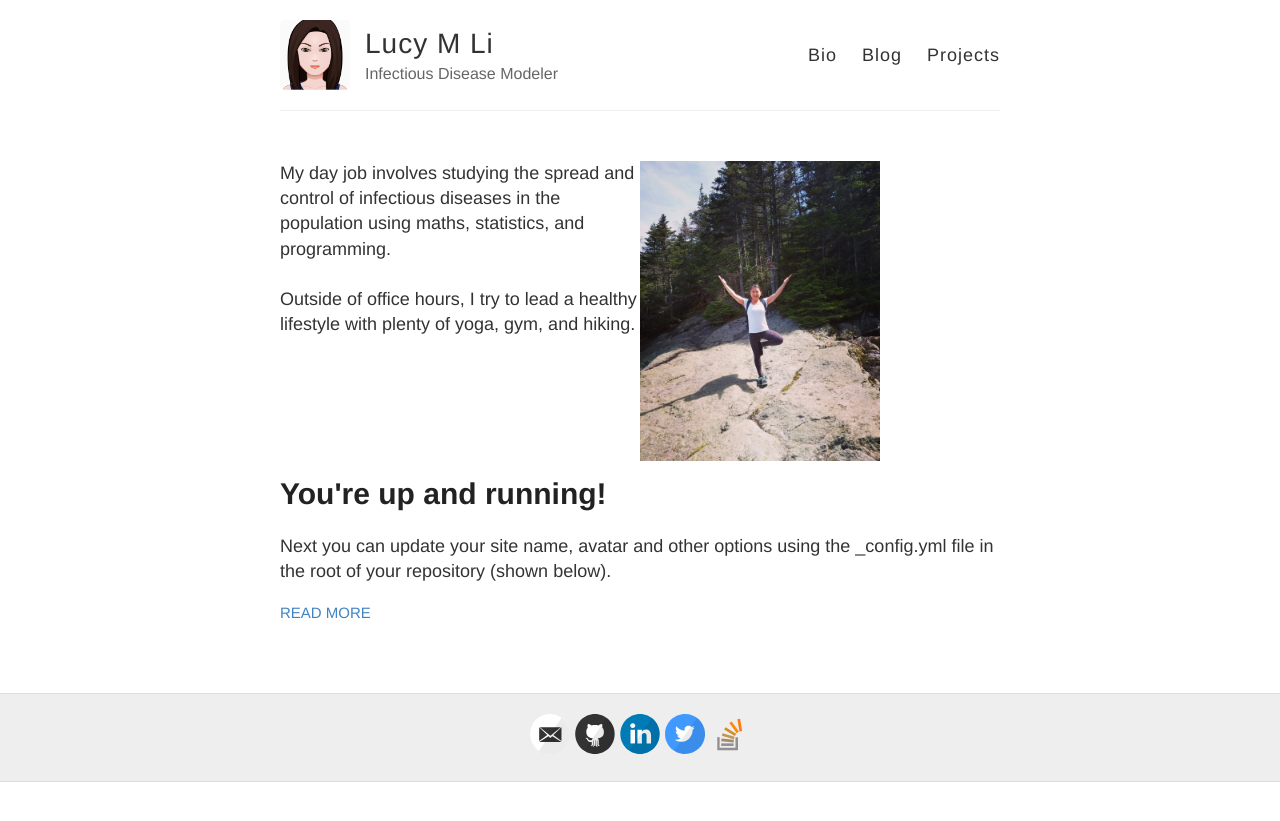
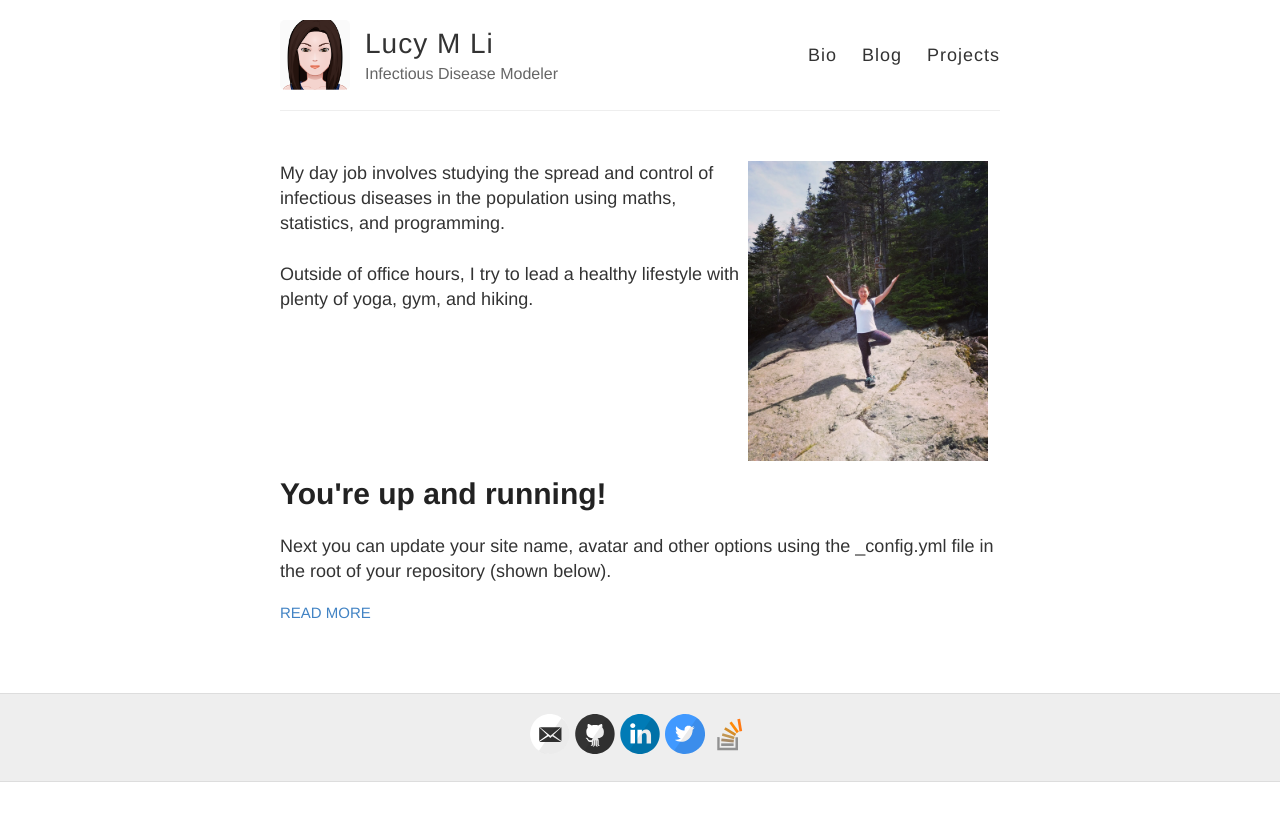
Before and after one commit to lucymli/lucymli.github.io, a Jekyll site: the page built from index.html, in a window 1280 px wide. Shown: the top 821 px of the page. Built offline with Jekyll 4.4.1, drawn with Linux system fonts in a browser that asks for light colours.

Commit message:
update layout of homepage

```diff
--- a/index.html
+++ b/index.html
@@ -5,12 +5,12 @@ layout: default
 <div id="contentBox" style="margin:0px auto; width:100%">
 
  <!-- columns divs, float left, no margin so there is no space between column, width=1/3 -->
-    <div id="column1" style="float:left; margin:0; width:50%;">
+    <div id="column1" style="float:left; margin:0; width:65%;">
 		My day job involves studying the spread and control of infectious diseases in the population using maths, statistics, and programming.<br><br>
         Outside of office hours, I try to lead a healthy lifestyle with plenty of yoga, gym, and hiking.
     </div>
 
-    <div id="column2" style="float:left; margin:0;width:50%;">
+    <div id="column2" style="float:left; margin:0;width:35%;">
         <img src="https://github.com/lucymli/lucymli.github.io/raw/master/images/treepose.jpg" width="240px" height="300px">
     </div>
 </div>
```
